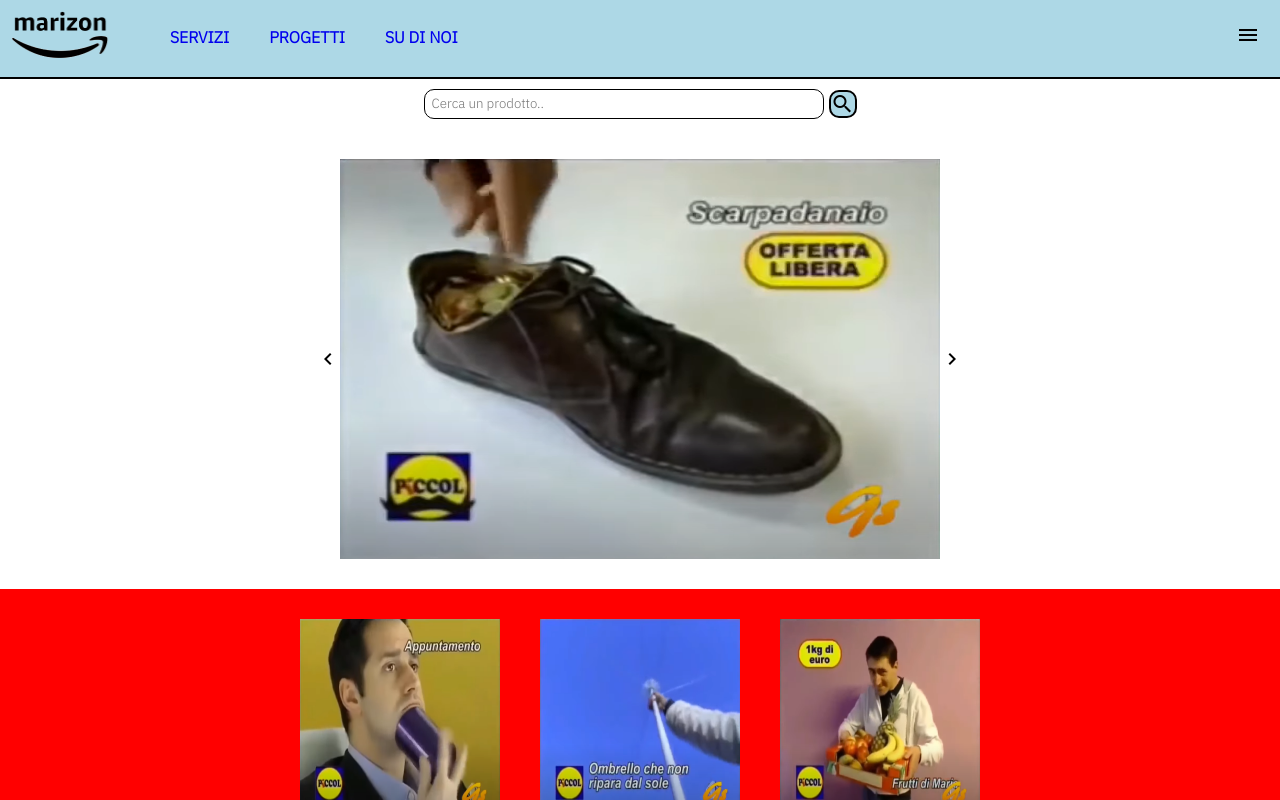
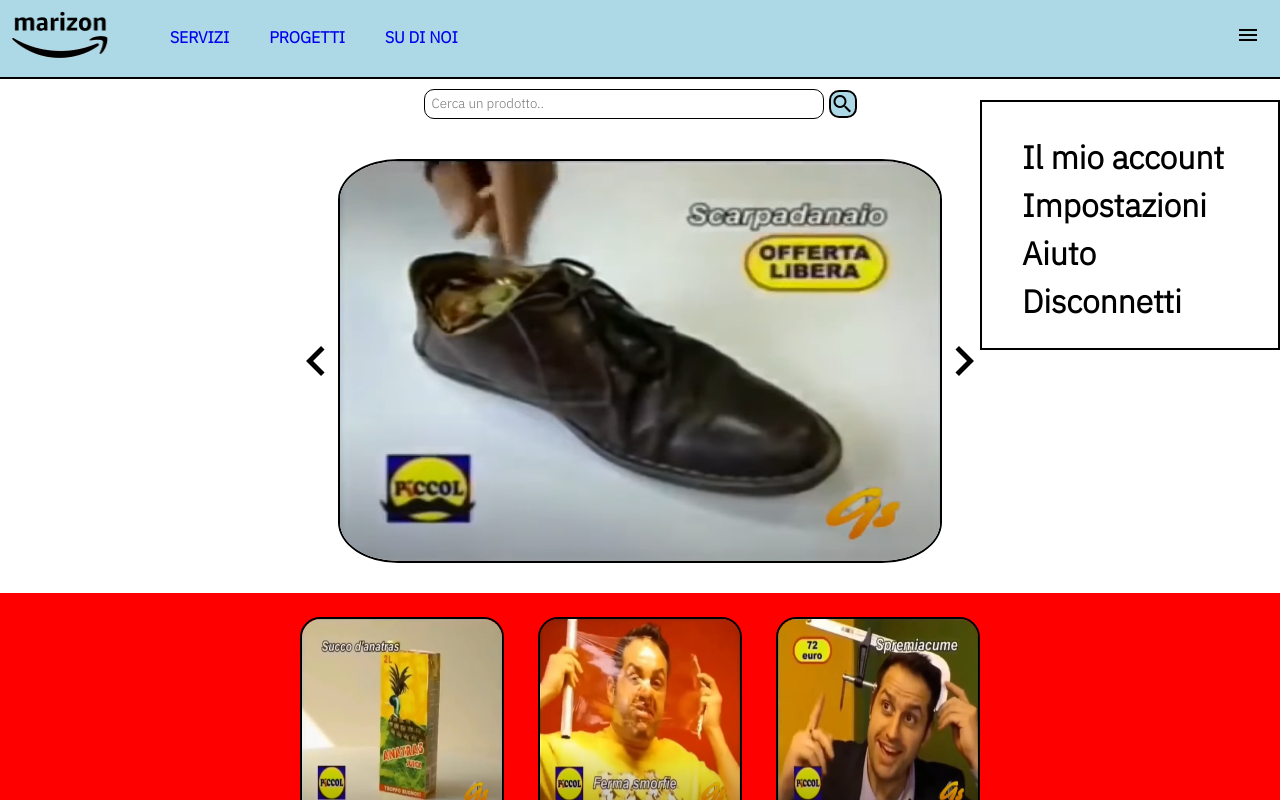
Before and after one commit to alemari-aesys/marizon, a React (Create React App) app: page /Home in a window 1280 px wide. Both pictures are taken after a click on the icon "menu". Shown: the top 800 px of the page. Built offline with nearby package versions, Linux system fonts and the light colour scheme.

Commit message:
add sidebar

```diff
--- a/public/styles.css
+++ b/public/styles.css
@@ -1,6 +1,7 @@
 @import url('https://fonts.googleapis.com/css2?family=IBM+Plex+Sans+Arabic:wght@300&display=swap');
 
 header {
+    position: relative;
     display: flex;
     flex-direction: row;
     justify-content: space-between;
@@ -129,7 +130,6 @@
     justify-content: center;
     align-items: center;
     margin-top: 0px;
-    /* width: fit-content; */
     height: fit-content;
     min-width: 400px;
     margin: 30px 30px ;
@@ -138,7 +138,9 @@
 .carousel {
     width: 600px;
     height: 400px;
-    background-color: red;
+    border-radius: 10%;
+    border: 2px solid black;
+    cursor: pointer;
 }
 
 .productContainer {
@@ -163,3 +165,31 @@
 .row img {
     margin: 10px 10px;
 }
+
+.chevronRight {
+    transform: scale(2.5);
+    margin-left: 10px;
+}
+
+.chevronLeft {
+    transform: scale(2.5);
+    margin-right: 10px;
+}
+
+.tile {
+    border-radius: 10%;
+    border: 2px solid black;
+    cursor: pointer;
+}
+
+.sidebar {
+    position: absolute;
+    top: 100px;
+    right: 0px;
+    width: 300px;
+    height: 250px;
+    box-sizing: border-box;
+    background-color: white;
+    border: 2px solid black;
+    transition: all .4s
+}
--- a/src/components/Carousel.tsx
+++ b/src/components/Carousel.tsx
@@ -1,6 +1,5 @@
 import { article } from '../db';
 import { useState, useEffect, useRef } from 'react';
-
 
 const Carousel = () => {
     const [n, setN] = useState<number>(0);
@@ -37,9 +36,9 @@
     }
     return (
         <div className="carouselContainer">
-            <i onClick={prevImg} className="material-icons">chevron_left</i>
+            <i onClick={prevImg} className="material-icons chevronLeft">chevron_left</i>
                 <img className="carousel" src={currentImage} alt="" />
-            <i onClick={nextImg} className="material-icons">chevron_right</i>
+            <i onClick={nextImg} className="material-icons chevronRight">chevron_right</i>
         </div>
     );
 }
--- a/src/components/HeaderHome.tsx
+++ b/src/components/HeaderHome.tsx
@@ -1,24 +1,41 @@
-import * as React from 'react';
+import * as React from "react";
 import logo from "../assets/logo.png";
+import { useState, useEffect } from "react";
+import Sidebar from "./Sidebar";
 
 const HeaderHome = () => {
+  const [isSidebarOpen, setIsSideBarOpen] = useState<boolean>(false);
+
+  // useEffect(() => {
+  //     console.log(isSidebarOpen);
+  // }, [isSidebarOpen])
+
   return (
     <header>
-                <div style={{display: 'flex'}}>
-                <a href="/Home"><img className="logo" src={logo} alt="logo" /></a>
+      <div style={{ display: "flex" }}>
+        <a href="/Home">
+          <img className="logo" src={logo} alt="logo" />
+        </a>
         <nav className="nav__links">
           <ul>
-                            <li><a href="#">SERVIZI</a></li>
-                            <li><a href="#">PROGETTI</a></li>
-                            <li><a href="#">SU DI NOI</a></li>
+            <li>
+              <a href="#">SERVIZI</a>
+            </li>
+            <li>
+              <a href="#">PROGETTI</a>
+            </li>
+            <li>
+              <a href="#">SU DI NOI</a>
+            </li>
           </ul>
         </nav>
       </div>
-                <div className="four">
-                    <i className="material-icons">menu</i>
+      <div className="four" onClick={() => setIsSideBarOpen(!isSidebarOpen)}>
+        <i className="material-icons hamburger">menu</i>
       </div>
+      <Sidebar isSidebarOpen={isSidebarOpen} />
     </header>
   );
-}
+};
 
 export default HeaderHome;
--- a/src/components/Landing.tsx
+++ b/src/components/Landing.tsx
@@ -1,6 +1,3 @@
-import React, { useEffect, useState } from 'react';
-import axios from "axios";
-import { article } from "../db";
 import HeaderBasic from './HeaderBasic';
 import LandingForm from './LandingForm';
 
--- /dev/null
+++ b/src/components/Sidebar.tsx
@@ -0,0 +1,24 @@
+import { useEffect } from "react";
+
+interface sidebarprops {
+  isSidebarOpen: boolean;
+}
+
+const Sidebar: React.FC<sidebarprops> = ({ isSidebarOpen }): JSX.Element => {
+  return (
+    <>
+      {isSidebarOpen && (
+        <div className="sidebar">
+          <ul style={{ listStyleType: "none", fontSize: "2em" }}>
+            <li>Il mio account</li>
+            <li>Impostazioni</li>
+            <li>Aiuto</li>
+            <li>Disconnetti</li>
+          </ul>
+        </div>
+      )}
+    </>
+  );
+};
+
+export default Sidebar;
--- a/src/components/TilesSection.tsx
+++ b/src/components/TilesSection.tsx
@@ -1,43 +1,33 @@
-import { useState, useCallback } from "react";
+import { useState, useCallback, useEffect } from "react";
 import { article } from "../db";
 
 const TilesSection = () => {
+    const IMAGES_TO_DISPLAY = 9;
+    const [imagesArray, setImagesArray] = useState<string[]>([]);
 
-    const [indexArray, setIndexArray] = useState<number[]>([]);
+    const pick = useCallback(() => {
+        setImagesArray(shuffleArray(article.map(_ => _.image), IMAGES_TO_DISPLAY));
+    }, [])
 
-    const pick = useCallback((): number => {
-        let found = false;
-        let foundIndex = 0;
-        while (!found) {
-            console.log('====================================');
-            let index = Math.floor(Math.random() * 30);
-            // eslint-disable-next-line no-loop-func
-            if (!indexArray.includes(index)) {
-                found = true;
-                foundIndex = index;
-                break;
-            } else {
-                setIndexArray((prevValue) => {
-                    return [...prevValue, index]
-                })
-            }
-            break;
+    useEffect(() => {
+        pick();
+    }, [pick])
+
+    const shuffleArray = (array: Array<string>, length: number): Array<string> => {
+        const shuffled = new Set<string>();
+        while(shuffled.size < length) {
+            shuffled.add(array[Math.floor(Math.random() * (length) + 10)]);
         }
-        return foundIndex;
-    }, [indexArray])
+        return Array.from(shuffled);
+    }
+
 
     return (
         <div className="productContainer">
             <div className="row">
-                <img width="200px" height="200px" src={article[pick()].image} alt="" />
-                <img width="200px" height="200px" src={article[pick()].image} alt="" />
-                <img width="200px" height="200px" src={article[pick()].image} alt="" />
-                <img width="200px" height="200px" src={article[pick()].image} alt="" />
-                <img width="200px" height="200px" src={article[pick()].image} alt="" />
-                <img width="200px" height="200px" src={article[pick()].image} alt="" />
-                <img width="200px" height="200px" src={article[pick()].image} alt="" />
-                <img width="200px" height="200px" src={article[pick()].image} alt="" />
-                <img width="200px" height="200px" src={article[pick()].image} alt="" />
+                {
+                    imagesArray?.map(imageSource => (<img className="tile" width="200px" height="200px" src={imageSource} alt=""></img>))
+                }
             </div>
         </div>
     );
--- a/src/hooks/useWindowsSize.ts
+++ b/src/hooks/useWindowsSize.ts
@@ -2,12 +2,14 @@
 
 function useWindowSize() {
     const [size, setSize] = useState([window.innerHeight, window.innerWidth]);
+
     useEffect(() => {
         const handleResize = () => {
             setSize([window.innerHeight, window.innerWidth]);
         }
         window.addEventListener("resize", handleResize);
-    }, [])
+    }, []);
+
     return size;
 }
 
```
Also changed, not shown: src/App.css (deleted, +0 -27 lines), src/components/Home.tsx (+7 -10 lines). Lines whose indentation alone changed are shown as unchanged.
